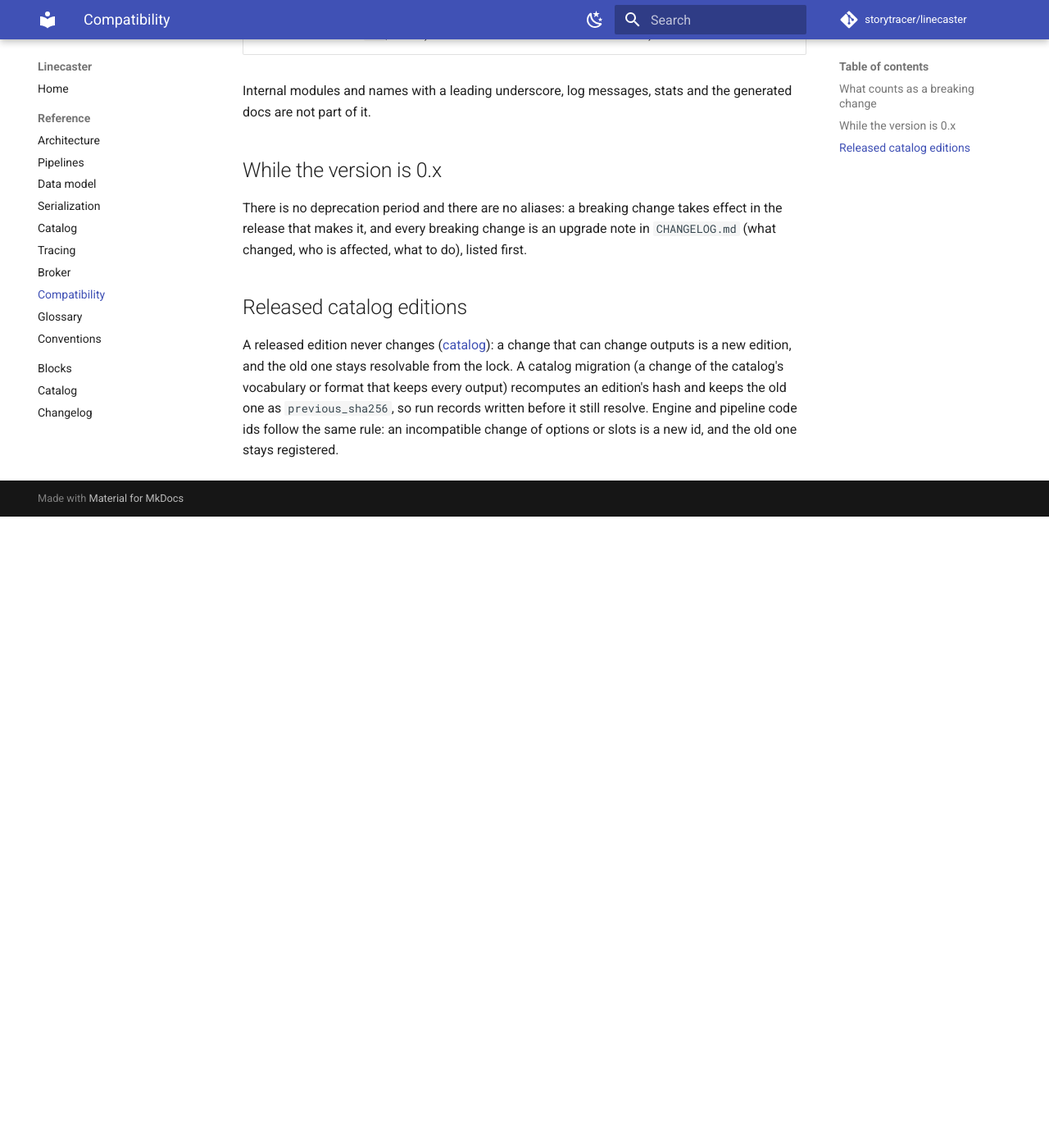
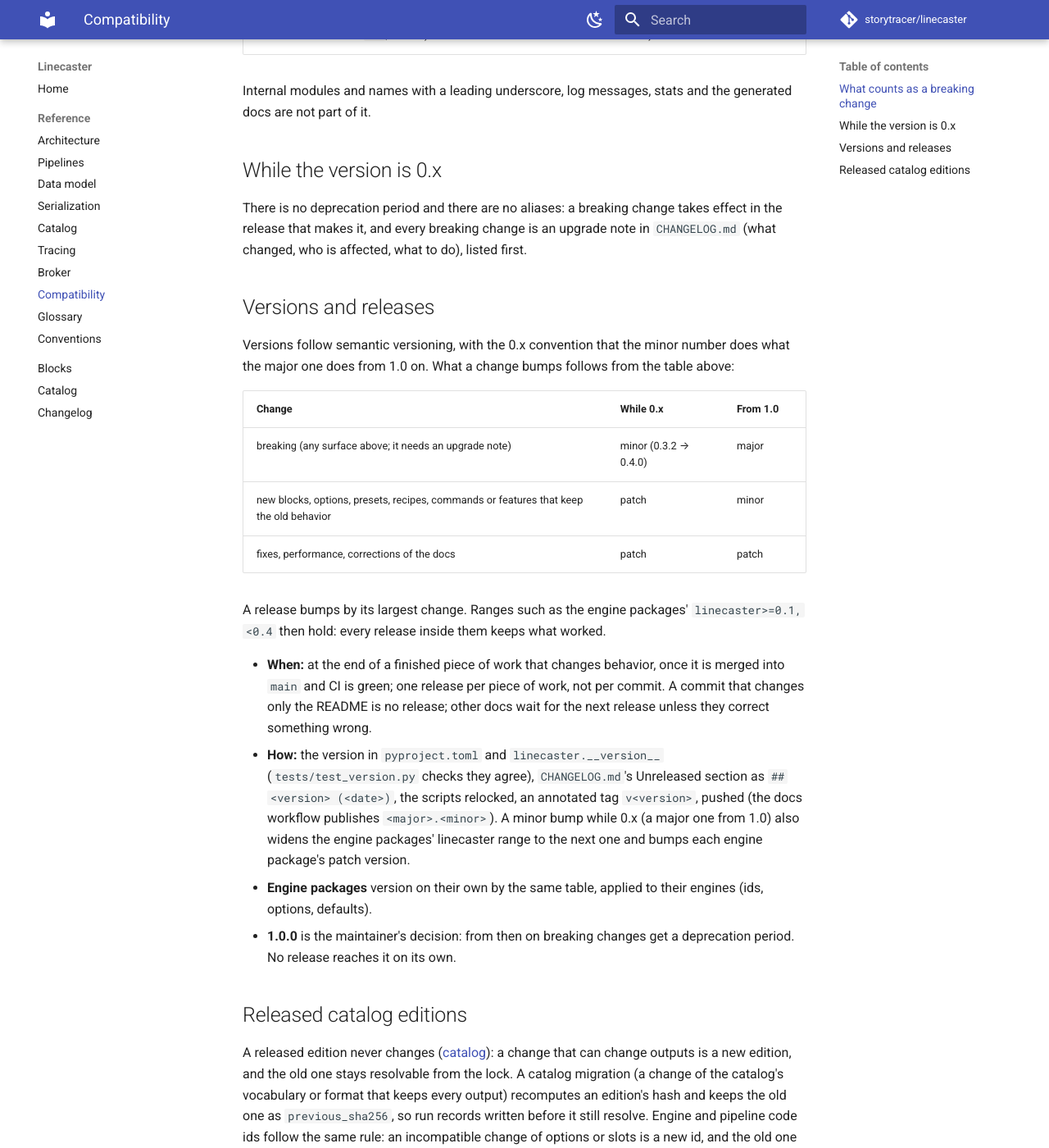
Before and after one commit to storytracer/linecaster, an MkDocs documentation site: the page built from docs/reference/compatibility.md, in a window 1280 px wide and 1400 px high, scrolled down 1019 px. Shown: the whole window at 82% size. Built offline with MkDocs 1.6.1 and Material for MkDocs 9.7.7, drawn with Linux system fonts in a browser that asks for light colours; comment, search, counter and statistics services are not loaded; the version menu is left out; before the commit the page ends 1649 px from its top, so only the background shows below that.

Commit message:
The versioning policy: breaking changes are minor releases while 0.x; the agent releases by it
Co-Authored-By: Claude Opus 5.5 <noreply@anthropic.com>

```diff
--- a/docs/reference/compatibility.md
+++ b/docs/reference/compatibility.md
@@ -28,6 +28,31 @@ There is no deprecation period and there are no aliases: a breaking change takes
 it, and every breaking change is an upgrade note in `CHANGELOG.md` (what changed, who is affected, what to do),
 listed first.
 
+## Versions and releases
+
+Versions follow semantic versioning, with the 0.x convention that the minor number does what the major one does
+from 1.0 on. What a change bumps follows from the table above:
+
+| Change | While 0.x | From 1.0 |
+|---|---|---|
+| breaking (any surface above; it needs an upgrade note) | minor (0.3.2 → 0.4.0) | major |
+| new blocks, options, presets, recipes, commands or features that keep the old behavior | patch | minor |
+| fixes, performance, corrections of the docs | patch | patch |
+
+A release bumps by its largest change. Ranges such as the engine packages' `linecaster>=0.1,<0.4` then hold: every
+release inside them keeps what worked.
+
+- **When:** at the end of a finished piece of work that changes behavior, once it is merged into `main` and CI is
+  green; one release per piece of work, not per commit. A commit that changes only the README is no release; other
+  docs wait for the next release unless they correct something wrong.
+- **How:** the version in `pyproject.toml` and `linecaster.__version__` (`tests/test_version.py` checks they agree),
+  `CHANGELOG.md`'s Unreleased section as `## <version> (<date>)`, the scripts relocked, an annotated tag
+  `v<version>`, pushed (the docs workflow publishes `<major>.<minor>`). A minor bump while 0.x (a major one from 1.0)
+  also widens the engine packages' linecaster range to the next one and bumps each engine package's patch version.
+- **Engine packages** version on their own by the same table, applied to their engines (ids, options, defaults).
+- **1.0.0** is the maintainer's decision: from then on breaking changes get a deprecation period. No release reaches
+  it on its own.
+
 ## Released catalog editions
 
 A released edition never changes ([catalog](catalog.md#released-editions-are-immutable)): a change that can change
```
Also changed, not shown: CHANGELOG.md (+7 -0 lines), CLAUDE.md (+11 -0 lines).
